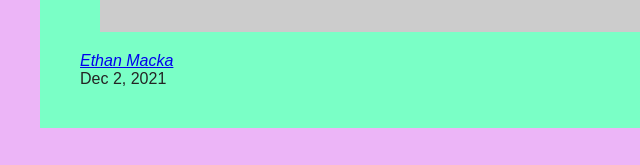
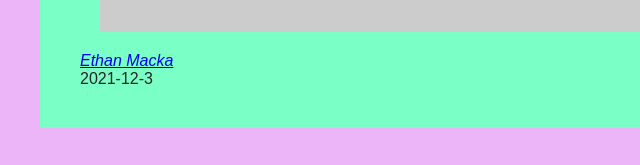
Before and after one commit to mackaeth/mi349_EthanPage, a plain HTML site: page index.html in a window 1280 px wide. Shown: the part 2643-2808 px from the top of the page, 0-640 px from the left. Drawn offline with Linux system fonts and the light colour scheme.

Commit message:
this gotta work

```diff
--- a/index.html
+++ b/index.html
@@ -107,7 +107,7 @@
         </section>
         <footer>
             <address class="author"><a rel="author" href="https://www.instagram.com/ethanmacka/?hl=en">Ethan Macka</a></address>
-            <time datetime="2021-12-2">Dec 2, 2021</time>
+            <time>2021-12-3</time>
         </footer>
     </main>
 </body>
```
